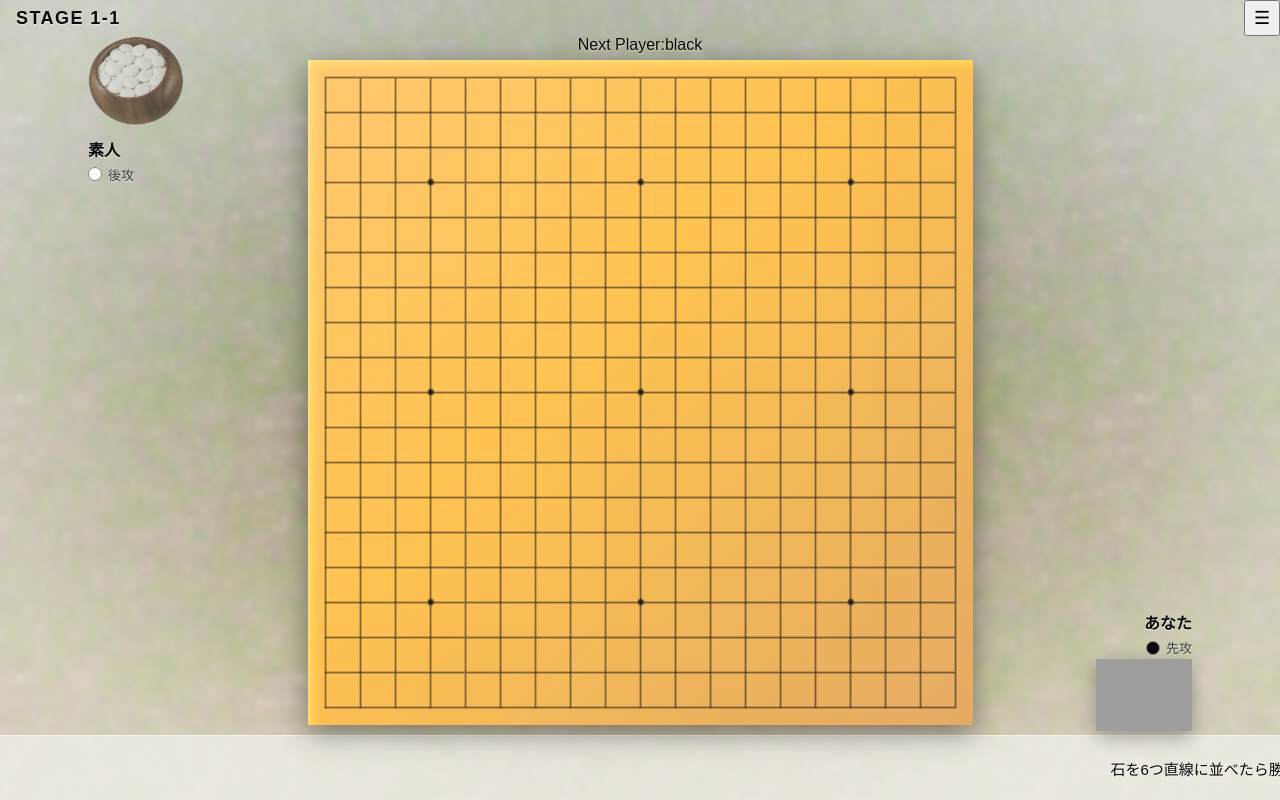
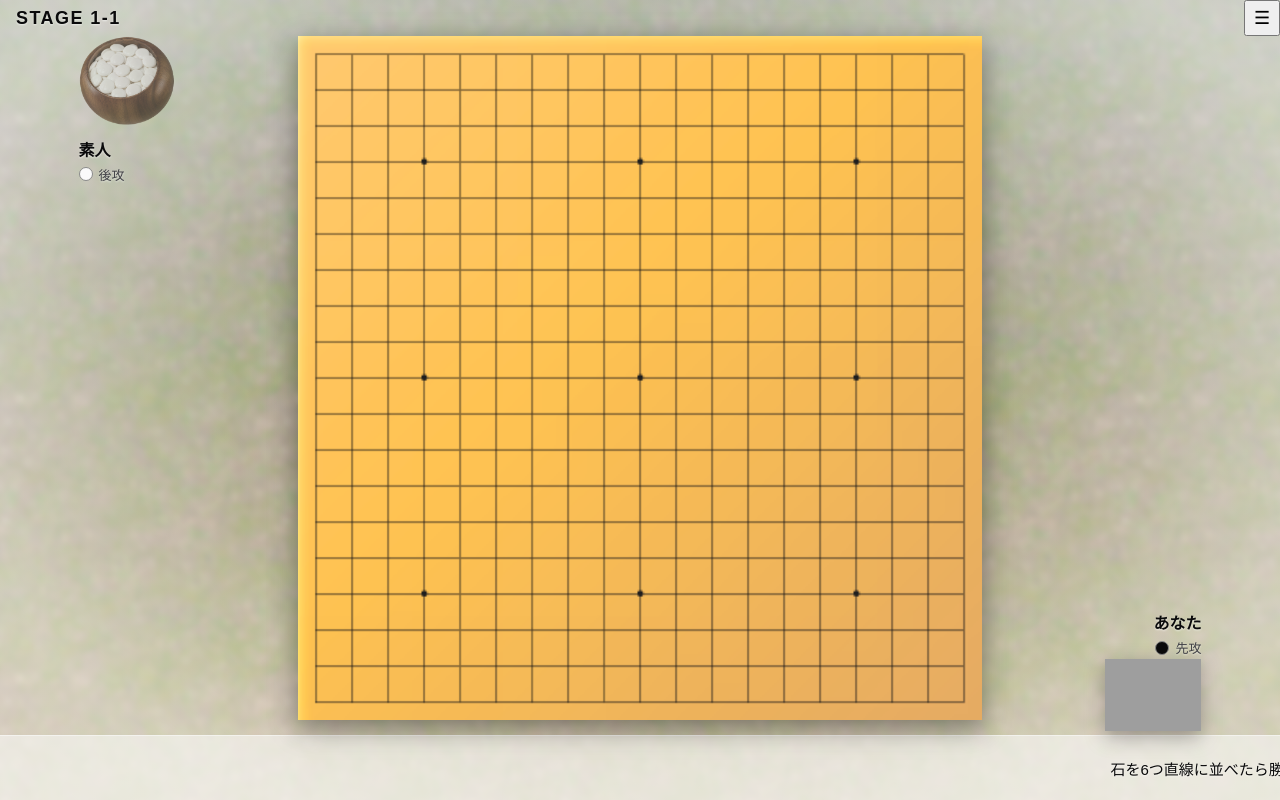
Before and after one commit to TakuyaXyze/6moku-narabe, a Next.js app: page / in a window 1280 px wide. Both pictures are taken after a click on the button "先攻（黒）". Built offline with nearby package versions, Linux system fonts and the light colour scheme; grey boxes are pictures that could not be loaded.

Commit message:
✨ 文字による手番表示の削除

```diff
--- a/components/PlayGround.tsx
+++ b/components/PlayGround.tsx
@@ -229,17 +229,6 @@ export function PlayGround({ playerIsBlack, computer, stageLabel, initialTime, t
         setUndoConfirm(null);
     }
 
-    let result;
-    if (blackIsWinner) {
-        result = 'Winner: black';
-    } else if (whiteIsWinner) {
-        result = 'Winner: white';
-    } else if (timeIsUp) {
-        result = "time up";
-    } else if (isDraw) {
-        result = "draw";
-    }
-
     const blackIsNext = checkBlackIsNext(currentMove);
 
     function printTimer(time: number): string {
@@ -296,8 +285,6 @@ export function PlayGround({ playerIsBlack, computer, stageLabel, initialTime, t
     const markedMoves = lastMoves.filter((move) => history[currentMove][move.rowNo][move.columnNo] !== playerStoneColor);
     const winMoves = (blackIsWinner || whiteIsWinner) ? detectWinLine(history[currentMove]) : [];
 
-    const thisTurnColor = (continueGame ? 'Next Player:' + (blackIsNext ? 'black' : 'white') : result);
-
     const shownTime: number = Math.max(remainingTime, 0);
     const timeBarRatio: number = Math.min(shownTime / TIME_BAR_FULL, 1);
     const timeBarColor: string = (timeBarRatio >= TIME_BAR_YELLOW_RATIO) ? "time-bar-green"
@@ -344,7 +331,6 @@ export function PlayGround({ playerIsBlack, computer, stageLabel, initialTime, t
                     </div>
                 </div>
                 <div className="board-area">
-                    <div className="turn-display">{thisTurnColor}</div>
                     <GameBoard
                         boxes={history[currentMove]}
                         handleClick={handleClick}
--- a/styles/GameBoard.css
+++ b/styles/GameBoard.css
@@ -1,7 +1,7 @@
 .game-board {
     align-items: center;
-    height: calc(100% - 32px);
-    height: round(down, calc(100% - 32px), 19px);
+    height: calc(100% - 8px);
+    height: round(down, calc(100% - 8px), 19px);
     aspect-ratio: 1/1;
     display: flex;
     flex-direction: column;
--- a/styles/PlayGround.css
+++ b/styles/PlayGround.css
@@ -95,11 +95,6 @@
     position: relative;
 }
 
-.turn-display {
-    font-size: 16px;
-    height: 24px;
-}
-
 .goishi-box-image-player {
     margin-top: 6px;
     display: flex;
@@ -123,7 +118,7 @@
 
 .computing-message {
     position: absolute;
-    top: calc(24px + 45%);
+    top: 45%;
     left: 50%;
     transform: translate(-50%, -50%);
     padding: 10px 28px;
```
